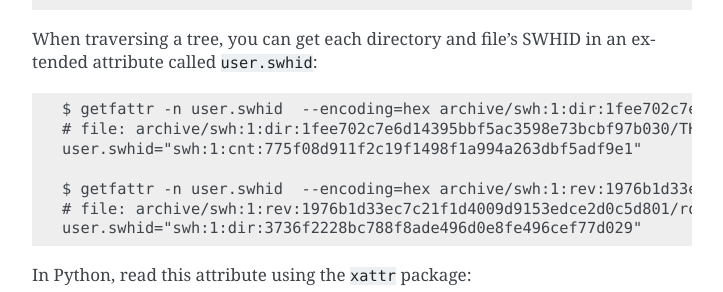
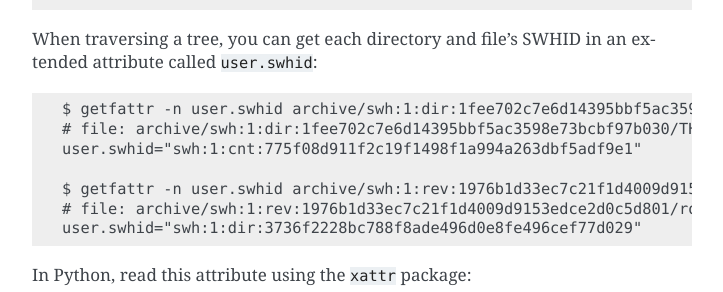
Before and after one commit to SoftwareHeritage/swh-fuse, a Sphinx documentation site: the page built from docs/tutorial.rst, in a window 1280 px wide and 900 px high, scrolled down 2529 px. Shown: the part 160-452 px from the top of the window, without its empty margins (388-1111 px from the left). Built offline with Sphinx 7.4.7, drawn with Linux system fonts in a browser that asks for light colours; pages that are not in the unit, such as notebooks, are missing from menus; cross-references to code outside the pages are shown as plain code.

Commit message:
forgot to remove --encoding=hex in the tutorial

```diff
--- a/docs/tutorial.rst
+++ b/docs/tutorial.rst
@@ -139,11 +139,11 @@ When traversing a tree, you can get each directory and file's SWHID in an extend
 
 ::
 
-   $ getfattr -n user.swhid  --encoding=hex archive/swh:1:dir:1fee702c7e6d14395bbf5ac3598e73bcbf97b030/THE_LUNAR_LANDING.s
+   $ getfattr -n user.swhid archive/swh:1:dir:1fee702c7e6d14395bbf5ac3598e73bcbf97b030/THE_LUNAR_LANDING.s
    # file: archive/swh:1:dir:1fee702c7e6d14395bbf5ac3598e73bcbf97b030/THE_LUNAR_LANDING.s
    user.swhid="swh:1:cnt:775f08d911f2c19f1498f1a994a263dbf5adf9e1"
 
-   $ getfattr -n user.swhid  --encoding=hex archive/swh:1:rev:1976b1d33ec7c21f1d4009d9153edce2d0c5d801/root
+   $ getfattr -n user.swhid archive/swh:1:rev:1976b1d33ec7c21f1d4009d9153edce2d0c5d801/root
    # file: archive/swh:1:rev:1976b1d33ec7c21f1d4009d9153edce2d0c5d801/root
    user.swhid="swh:1:dir:3736f2228bc788f8ade496d0e8fe496cef77d029"
 
```
